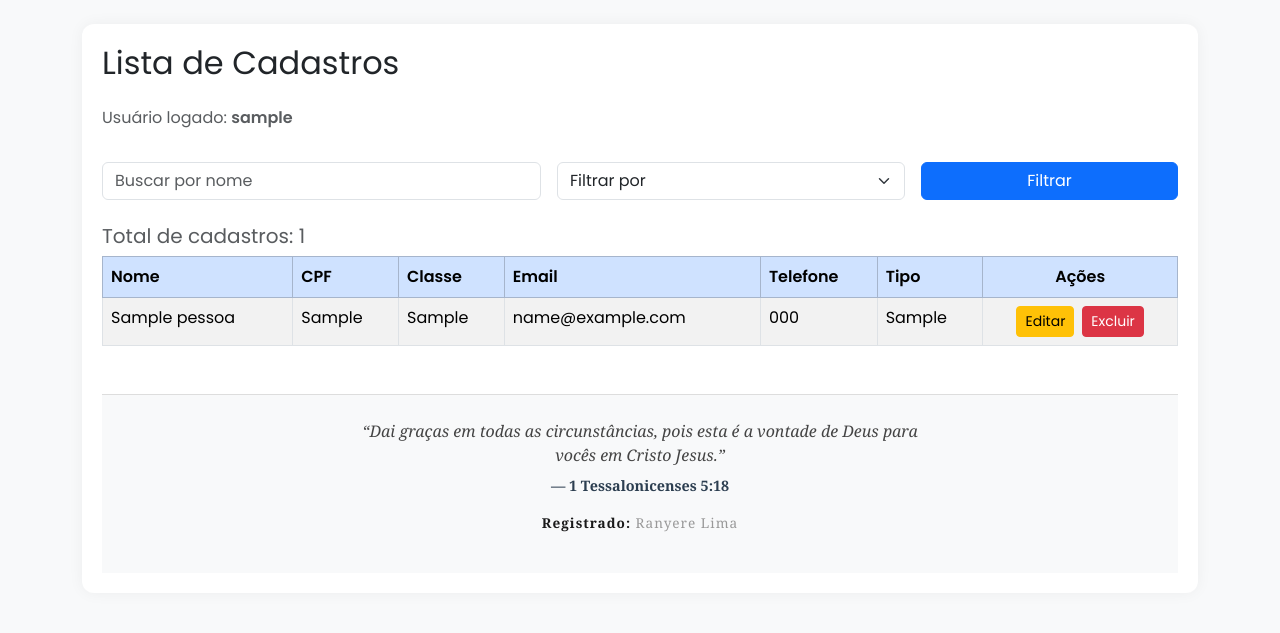
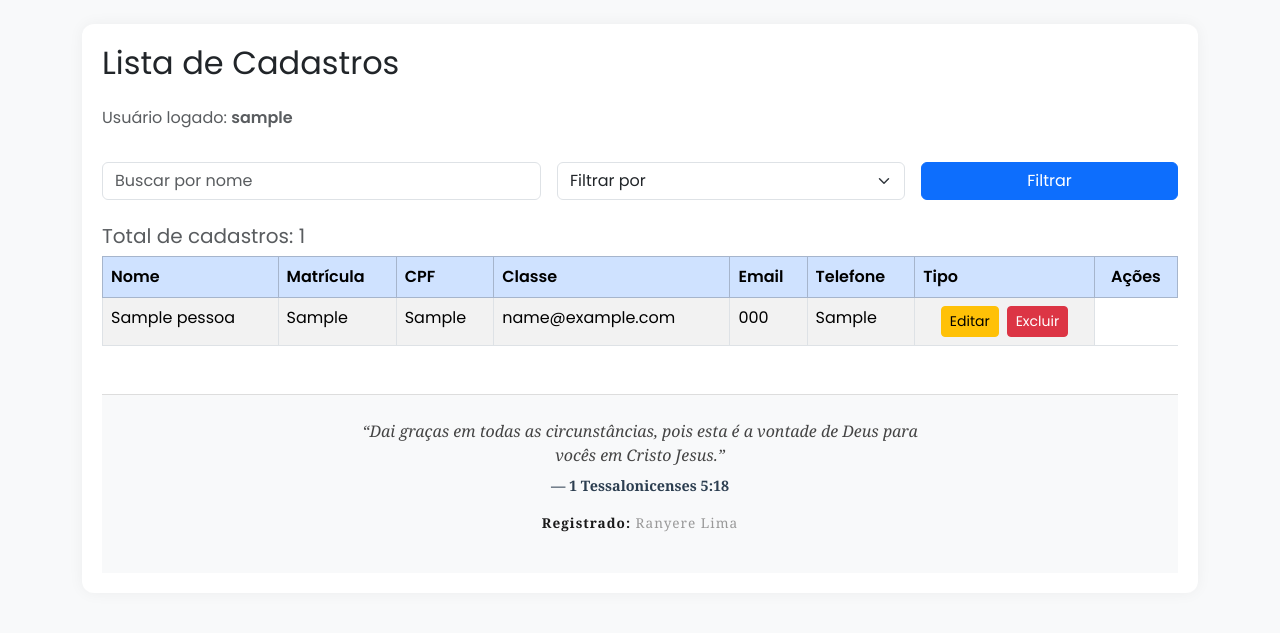
Before and after one commit to RanyereLima25/ebd, a Flask app: page /visualizar in a window 1280 px wide. Shown: the part 56-689 px from the top of the page. Run offline with Flask 3, Linux system fonts and the light colour scheme; a user stored in the database is signed in; tables that the repository leaves empty hold one stand-in row (values such as "Sample post").

Commit message:
Update visualizar.html

```diff
--- a/templates/visualizar.html
+++ b/templates/visualizar.html
@@ -36,6 +36,7 @@
     <thead class="table-primary">
         <tr>
             <th>Nome</th>
+            <th>Matrícula</th>  <!-- Nova coluna -->
             <th>CPF</th>
             <th>Classe</th>
             <th>Email</th>
@@ -65,15 +66,7 @@
     </tbody>
 </table>
 
-<footer style="
-    background-color: #f8f9fa;
-    padding: 1.5rem 1rem;
-    text-align: center;
-    font-family: 'Georgia', serif;
-    color: #444;
-    border-top: 1px solid #ddd;
-    margin-top: 3rem;
-    ">
+<footer style="background-color: #f8f9fa; padding: 1.5rem 1rem; text-align: center; font-family: 'Georgia', serif; color: #444; border-top: 1px solid #ddd; margin-top: 3rem;">
     <p style="font-size: 1rem; font-style: italic; max-width: 600px; margin: 0 auto 0.5rem;">
         “Dai graças em todas as circunstâncias, pois esta é a vontade de Deus para vocês em Cristo Jesus.”
     </p>
```
